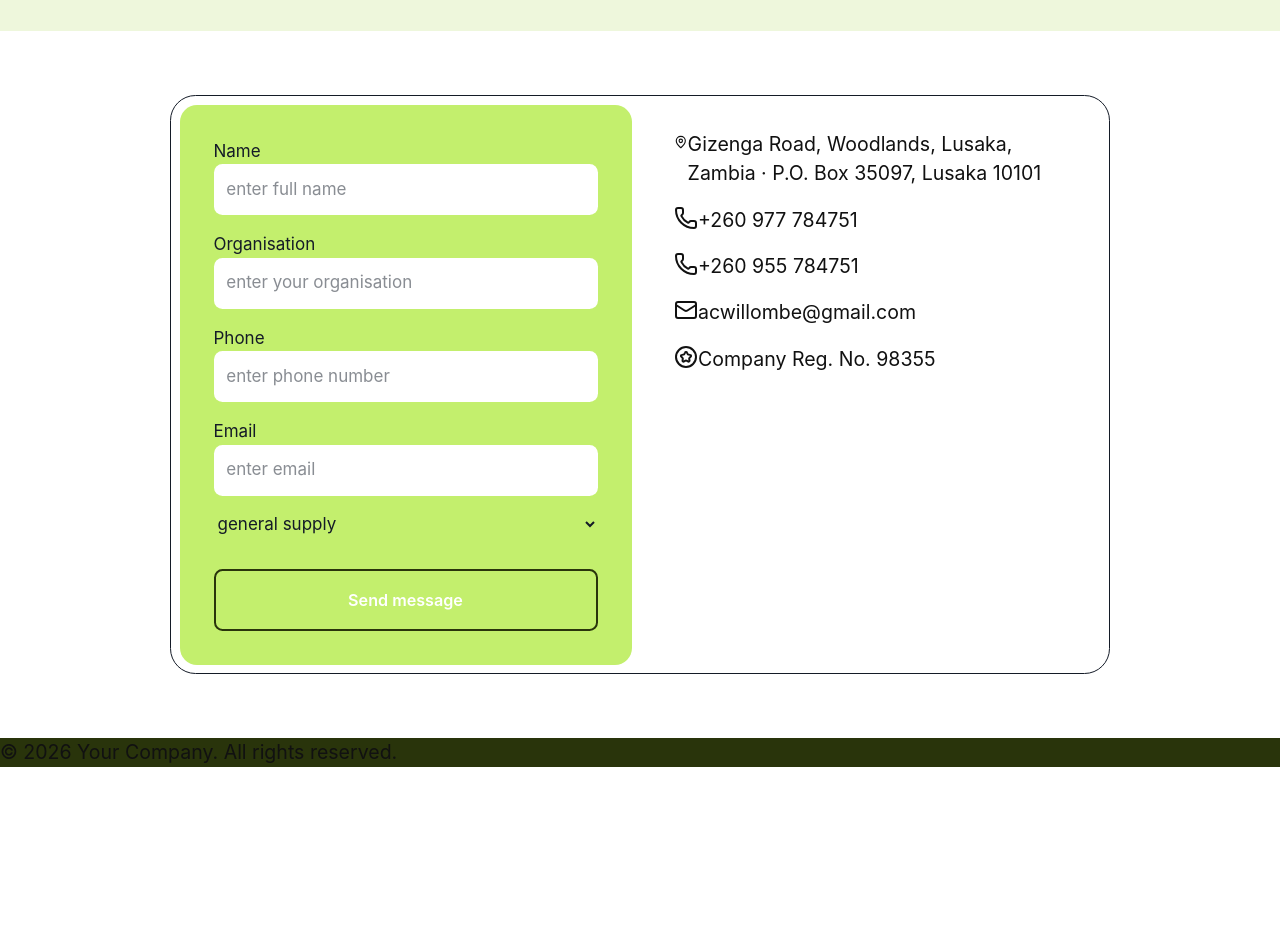
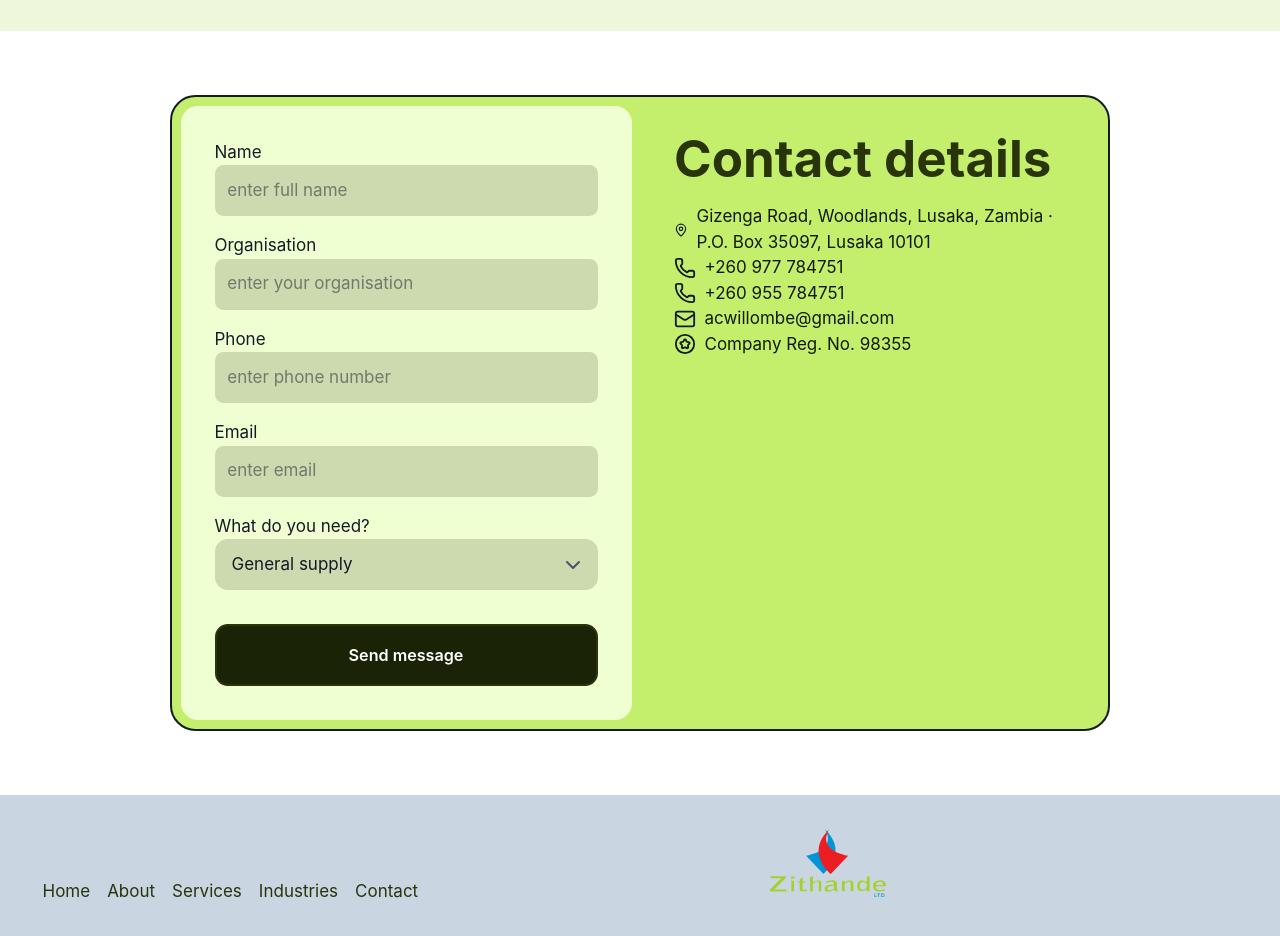
Before and after one commit to mweene/zithande, a React (Vite) app: page /contact in a window 1280 px wide. Shown: the part 480-1416 px from the top of the page. Before the commit the page ends 1247 px from the top, so only its background shows below. Built offline with nearby package versions, Linux system fonts and the light colour scheme.

Commit message:
upload to netlify

```diff
--- a/src/App.css
+++ b/src/App.css
@@ -44,7 +44,6 @@ button {
 }
 
 button:hover {
-    background-color: yellowgreen !important;
     transform: translateY(-3px);
 }
 
@@ -287,13 +286,13 @@ nav .menu button {
 }
 
 .industries-page .ten-industries-cards .card:nth-child(odd) {
-    background-color: #BCD979;
-    border: 1px solid #91a85d;
+    background-color: #c1f063;
+    border: 2px solid #29340b;
 }
 
 .industries-page .ten-industries-cards .card:nth-child(even) {
     background-color: #fff;
-    border: 1px solid #bec2b5;
+    border: 2px solid #29340b;
 }
 
 .services ul li h3 {
@@ -318,6 +317,15 @@ nav .menu button {
     color: #141905;
 }
 
+.contact-details .cell p {
+    font-size: 1rem;
+    color: #141905;
+}
+
+.contact-details .cell h3 {
+    font-size: 3rem;
+}
+
 @keyframes scroll {
     from {transform: translateX(0);}
     to {transform: translateX(-50%);}
--- a/src/components/Footer.jsx
+++ b/src/components/Footer.jsx
@@ -1,7 +1,41 @@
+import { Link } from "react-router-dom";
+import Logo from "../assets/logo.svg";
+
+
 export default function Footer() {
+    const color = '#29340b'
+
     return (
-        <footer className="bg-[#29340b]">
-            <p className="text-white">© 2026 Your Company. All rights reserved.</p>
+        <footer className="bg-slate-300 px-10 py-8">
+            <section className="top flex place-items-baseline place-content-between">
+                <ul className="flex gap-4">
+                    <li>
+                        <Link to="/">Home</Link>
+                    </li>
+                    <li>
+                        <Link to="/about">About</Link>
+                    </li>
+                    <li>
+                        <Link to="/services">Services</Link>
+                    </li>
+                    <li>
+                        <Link to="/industries">Industries</Link>
+                    </li>
+                    <li>
+                        <Link to="/contact">Contact</Link>
+                    </li>
+
+                </ul>
+
+                <Link to="/">
+                    <img src={Logo} alt="logo" className="h-[4rem]" />
+                </Link>
+
+                <ul className="flex gap-4">
+
+                </ul>
+            </section>
+            <section className="bottom"></section>
         </footer>
     );
 }
--- a/src/pages/Contact.jsx
+++ b/src/pages/Contact.jsx
@@ -1,4 +1,4 @@
-import { MapPin, Phone, Mail, CircleStar } from "lucide-react";
+import { MapPin, Phone, Mail, CircleStar, ChevronDown } from "lucide-react";
 
 export default function Contact() {
   return (
@@ -10,59 +10,75 @@ export default function Contact() {
         </div>
 
         <div className="contact-details md:p-15 md:px-40 bg-white">
-              <div className="grid md:grid-cols-2 border rounded-3xl">
-                  <div className="form bg-[#c3ef6d] p-8 rounded-2xl m-2">
-                      <form className="grid gap-4 [&_label]:grid [&_label]:capitalize [&_input]:bg-white [&_input]:rounded-lg [&_input]:p-3">
+              <div className="grid md:grid-cols-2 border-2 rounded-3xl bg-[#c3ef6d]">
+                  <div className="form bg-[#f0ffd2] p-8 rounded-2xl m-2">
+                      <form className="grid gap-4 [&_label]:grid [&_input]:bg-[#cddab0] [&_input]:rounded-lg [&_input]:p-3">
                           <label htmlFor="name">
-                              name
+                              Name
                               <input type="text" id="name" placeholder="enter full name"/>
                           </label>
                           <label htmlFor="organisation">
-                              organisation
+                              Organisation
                               <input type="text" id="organisation" placeholder="enter your organisation"/>
                           </label>
                           <label htmlFor="phone">
-                              phone
-                              <input type="phone" id="phone" placeholder="enter phone number"/>
+                              Phone
+                              <input type="tel" id="phone" placeholder="enter phone number"/>
                           </label>
                           <label htmlFor="email">
-                              email
+                              Email
                               <input type="email" id="email" placeholder="enter email"/>
                           </label>
-                          <select id="questions">
-                              <label>what do you need?</label>
-                              <option>general supply</option>
-                              <option>branding & corporate identity</option>
-                              <option>food supply & catering</option>
-                              <option>business support services</option>
-                              <option>not sure yet</option>
+
+                          <div className="relative">
+                              <label htmlFor="questions">What do you need?</label>
+                              <select
+                                  id="questions"
+                                  defaultValue="general-supply"
+                                  className="p-4 py-3 bg-[#cddab0] rounded-xl w-full appearance-none pr-10  focus:border-[#1b2307] focus:ring-2 focus:ring-slate-200"
+                              >
+                                  <option value="">--Please choose an option--</option>
+                                  <option value="general-supply">General supply</option>
+                                  <option value="branding">Branding & Corporate identity</option>
+                                  <option value="food-supply">Food supply & Catering</option>
+                                  <option value="bussiness">Business support services</option>
+                                  <option value="none">Not sure yet</option>
                               </select>
+                              <ChevronDown
+                                  className="pointer-events-none absolute mt-3 right-3 top-1/2 -translate-y-1/2 text-slate-600"
+                              />
+                          </div>
 
-                          <button type="submit" className="bg-[#29340b] text-white mt-4 p-4 rounded-lg">Send message</button>
+                          <button type="submit" className="bg-[#1b2307]! text-white mt-4 p-4 rounded-xl">
+                              Send message
+                          </button>
                       </form>
                   </div>
 
-                  <div className="cell [&_p]:flex p-8 flex flex-col gap-4">
-                      <p className="address">
-                          <MapPin />
+                  <div className="cell [&_div]:flex [&_div]:gap-2 [&_div]:place-items-center p-8 flex flex-col gap-4">
+                      <h3>Contact details</h3>
+                      <section>
+                          <div className="address">
+                              <MapPin size={22}/>
                               <p>Gizenga Road, Woodlands, Lusaka, Zambia · P.O. Box 35097, Lusaka 10101</p>
-                      </p>
-                      <p className="phone">
-                          <Phone />
+                          </div>
+                          <div className="phone">
+                              <Phone size={22}/>
                               <p>+260 977 784751</p>
-                      </p>
-                      <p className="phone">
-                          <Phone />
+                          </div>
+                          <div className="phone">
+                              <Phone size={22}/>
                               <p>+260 955 784751</p>
-                      </p>
-                      <p className="email">
-                          <Mail />
+                          </div>
+                          <div className="email">
+                              <Mail size={22}/>
                               <p>acwillombe@gmail.com</p>
-                      </p>
-                      <p className="compliance">
-                          <CircleStar />
+                          </div>
+                          <div className="compliance">
+                              <CircleStar size={22}/>
                               <p>Company Reg. No. 98355</p>
-                      </p>
+                          </div>
+                      </section>
                   </div>
               </div>
         </div>
--- a/src/pages/Home.jsx
+++ b/src/pages/Home.jsx
@@ -59,12 +59,11 @@ export default function Home() {
                         </Link>
                     </div>
                 </div>
-                <div className="image mt-6 md:h-128 md:mx-40 bg-[#c1f063]">
+                <div className="image mt-6 h-80 md:h-128 md:mx-40 bg-[#c1f063]">
                 </div>
             </div>
 
-            <div className="sectors mt-24 pb-16">
-                <h2 className="text-center mb-4">Sectors we serve</h2>
+            <div className="sectors mt-16 pb-16">
                 <div className="cards slider">
                     {sectorCards.map((c, i) => (
                         <div className="card" key={i}>{c}</div>
@@ -203,7 +202,7 @@ export default function Home() {
                 </h2>
 
                 <Link to="/contact">
-                    <Button styles="w-fit font-[500] bg-[#c1f063]! flex hover:bg-[#29340b]!">
+                    <Button styles="w-fit font-[500] bg-[#c1f063]! flex">
                         Get in touch
                         <ChevronRight />
                     </Button>
--- a/src/pages/Industries.jsx
+++ b/src/pages/Industries.jsx
@@ -1,4 +1,6 @@
-import { Link } from "react-router-dom"
+import { Link } from "react-router-dom";
+import Button from "../components/Button.jsx";
+import { ChevronRight } from "lucide-react";
 
 export default function Industries() {
     const industries = [
@@ -32,22 +34,26 @@ export default function Industries() {
         </div>
 
         <div className="same-discipline bg-white grid place-items-center text-center py-15">
-            <h2 className="md:w-[23ch]">The same discipline, wherever you sit</h2>
+            <h2 className="md:w-[21ch] mb-8">The same discipline, wherever you sit</h2>
 
-            <div className="cards grid md:grid-cols-2 gap-4 mx-20 mt-8 [&_.card]:p-10 [&_.card]:rounded-2xl">
-                <div className="card border">
+            <div className="cards grid gap-4 mx-20 md:mx-80 mt-8 [&_.card]:p-10 [&_.card]:rounded-2xl [&_.card]:bg-[#c1f063]">
+                <div className="card border-2">
                     <p>Whether it's a ministry tender, a mine site's PPE order, or a school's stationery contract the process is the same: understand urgency, source smartly, deliver on time</p>
                 </div>
-                <div className="card border">
+                <div className="card border-2">
                     <p>Our four divisions flex to whatever combination your sector actually needs, not a fixed package</p>
                 </div>
             </div>
         </div>
 
         <div className="closing text-center grid place-items-center py-15">
-            <h2 className="md:w-[23ch]">Don't see your sector listed? We likely still serve it</h2>
+            <h2 className="md:w-[23ch] mb-8">Don't see your sector listed? We likely still serve it</h2>
+
               <Link to="/contact">
-                  <p className="bg-white mt-8">Ask us directly</p>
+                  <Button styles="w-fit font-[500] bg-[#c1f063]! flex hover:bg-[#29340b]!">
+                      Ask us directly
+                      <ChevronRight />
+                  </Button>
               </Link>
         </div>
     </section>
--- a/src/pages/Services.jsx
+++ b/src/pages/Services.jsx
@@ -1,6 +1,6 @@
 import { useState } from "react";
 import { Link } from "react-router-dom";
-import { ChevronDown, ChevronUp, ChevronRight } from "lucide-react";
+import { ChevronDown, ChevronUp, ChevronRight, ChevronLeft } from "lucide-react";
 import Button from "../components/Button.jsx";
 
 export default function Services() {
@@ -104,14 +104,16 @@ export default function Services() {
             </ul>
         </div>
 
-        <div className="flexible md:p-15 md:py-20 my-20 bg-white grid">
-            <h2 className="text-center">
-                Flexible contracting
-            </h2>
+        <div className="flexible md:p-15 md:py-20 my-20 bg-white flex gap-8">
+            <div className="">
+                <h2 className="">
+                    Flexible contracting
+                </h2>
+            </div>
 
             <div className={`
-                cards mt-6 grid md:grid-cols-3 gap-4 [&_.card]:border
-                [&_.card]:rounded-3xl [&_.card]:p-10 [&_.card]:bg-[#eef7dc]
+                cards mt-6 grid md:grid-cols-3 gap-4 [&_.card]:border-2
+                [&_.card]:rounded-3xl [&_.card]:p-10 [&_.card]:bg-[#c1f063]
             `}>
                 <div className="card">
                     <h3>One-off supply</h3>
```
Lines whose indentation alone changed are shown as unchanged.
